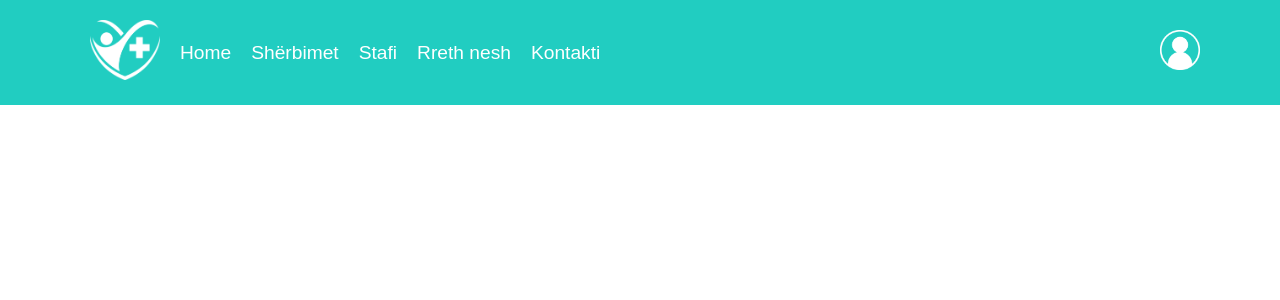
After one commit to shubi06/ProjektiWEB, a PHP site: page /sherbimet.html in a window 1280 px wide. The commit adds this page. Shown: the top 300 px of the page. Run offline with PHP 8.4, Linux system fonts and the light colour scheme.

Commit message:
Shtimi i fajllit sherbimet

```diff
--- a/login.html
+++ b/login.html
@@ -8,6 +8,7 @@
 </head>
 <body>
 
+    <div class="content1">
     <div class="form-container">
         <p class="title">Login</p>
         <form class="form">
@@ -50,5 +51,6 @@
             <a rel="noopener noreferrer" href="#" class="">Sign up</a>
         </p>
     </div>
+</div>
 </body>
 </html>
--- a/main.css
+++ b/main.css
@@ -8,7 +8,7 @@
 }
 
 .header {
-    padding: 10px 50px;
+    padding: 10px 80px;
    background:#21cdc1;
 
     }
@@ -22,7 +22,7 @@
 
     .nav-start {
         flex: 1;
-        justify-content:flex-start;
+
     }
 
     .navigimi ul {
--- /dev/null
+++ b/sherbimet.html
@@ -0,0 +1,43 @@
+<!DOCTYPE html>
+<html lang="en">
+<head>
+    <meta charset="UTF-8">
+    <meta name="viewport" content="width=device-width, initial-scale=1.0">
+    <link rel="stylesheet" href="main.css">
+    <title>Document</title>
+</head>
+<body>
+
+    <header class="header" >
+        <div class="navigimi">
+        <div class="nav-start">
+
+
+            <ul>
+
+               <li>   <a href="index.html"><img  style="width: 70px; height: 60px;" src="logo-bardh.png" alt=""></a> </li>
+               <li>   <a href="index.html">Home</a> </li>
+               <li>   <a href="sherbimet.html">Shërbimet</a> </li>
+               <li>   <a href="#">Stafi</a></li>
+               <li>   <a href="#">Rreth nesh</a></li>
+               <li>   <a href="#">Kontakti</a></li>
+
+             </ul>
+
+
+        </div>
+
+        <div class="login-button">
+
+
+                      <a href="login.html" > <img style="width: 40px; height: 40px; " src="login.png" alt=""> </a>
+
+        </div>
+        </div>
+
+    </header>
+
+
+
+</body>
+</html>
```
Also changed, not shown: other parts of main.css (+45 -5 lines), index.html (+10 -8 lines), spital.jpg (added).
